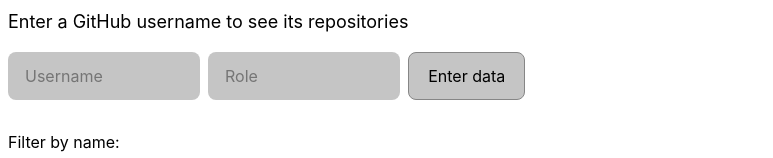
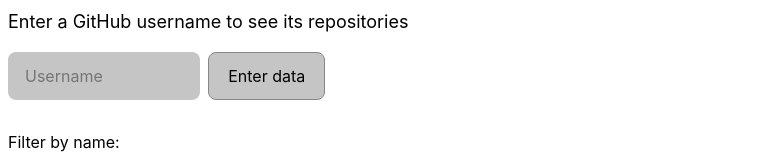
Before and after one commit to Geras4323/gh-repo-search-react, a React (Vite) app: page / in a window 1280 px wide. Shown: the top 158 px of the page, without its empty margins (0-773 px from the left). Built offline with nearby package versions, Linux system fonts and the light colour scheme; no server answers.

Commit message:
[MOD] Remove unused 'role'

```diff
--- a/src/App.jsx
+++ b/src/App.jsx
@@ -15,7 +15,6 @@
       {userData.username &&
         <header>
           <h1>{`Username: ${userData.username}`}</h1>
-          <h2>{`Role: ${userData.role}`}</h2>
         </header>
       }
 
--- a/src/containers/InputForm.jsx
+++ b/src/containers/InputForm.jsx
@@ -13,7 +13,6 @@
     if (data) {
       setUserData({
         username: data.username,
-        role: data.role,
       })
     }
   }, [data])
@@ -23,7 +22,6 @@
     if (username.current.value) {
       saveToLS({
         username: username.current.value,
-        role: role.current.value,
       })
     }
   }
@@ -37,12 +35,6 @@
           type="text"
           placeholder='Username'
         />
-        <input
-          className="form_input"
-          ref={role}
-          type="text"
-          placeholder='Role'
-        />
         <button>Enter data</button>
       </form>
     </>
```
